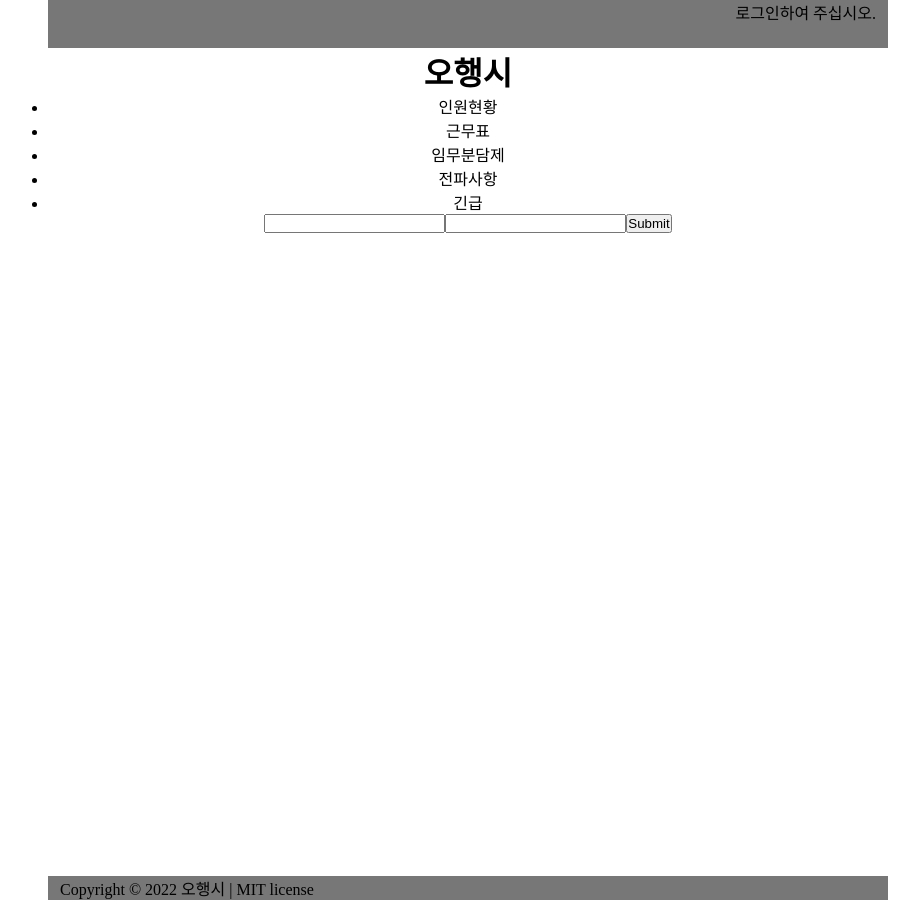
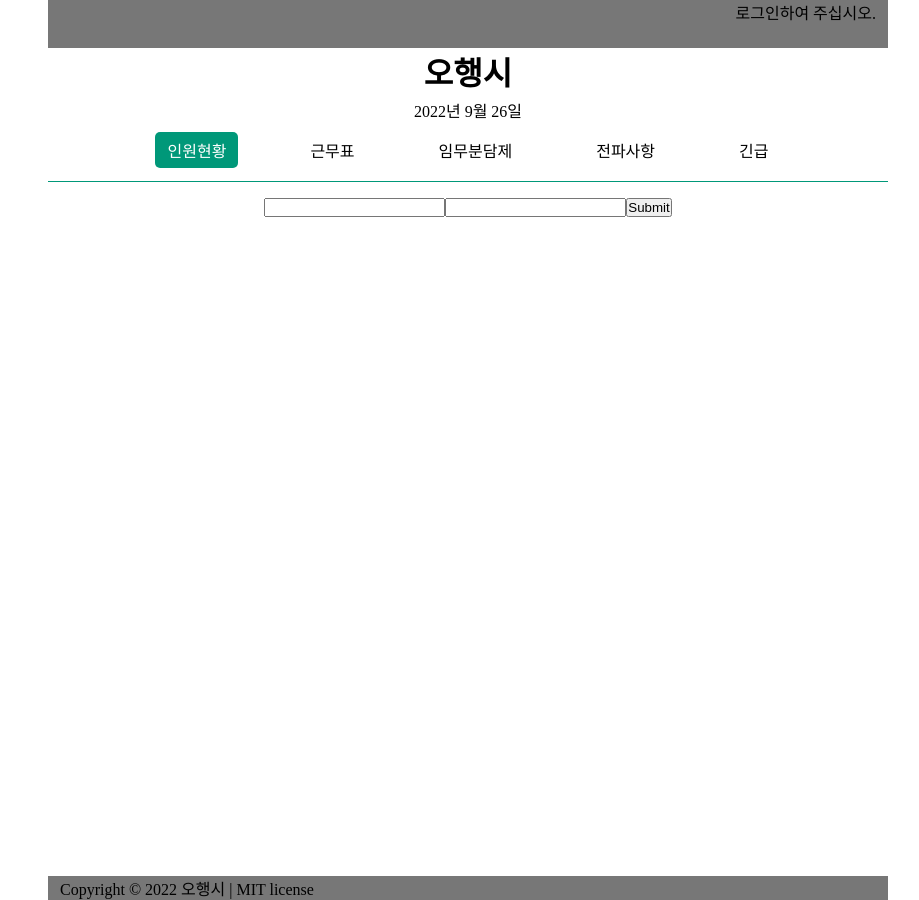
Before and after one commit to osamhack2022/WEB_OhHaengSi_Acrostic, a React (Create React App) app in the folder ohs-frontend/: page / in a window 1280 px wide. Shown: the whole page, without its empty margins (172-1091 px from the left). Built offline with nearby package versions, Linux system fonts and the light colour scheme.

Commit message:
Update Layout

```diff
--- a/ohs-frontend/src/components/Layout.tsx
+++ b/ohs-frontend/src/components/Layout.tsx
@@ -1,6 +1,6 @@
 import React from 'react';
 import styles from '../styles/Layout.module.scss';
-import { dateFormat } from '../utils/Date';
+import { dateKoreanFormat } from '../utils/Date';
 import Contents from './layout/Contents';
 
 function Layout(): React.ReactElement {
@@ -8,19 +8,31 @@ function Layout(): React.ReactElement {
 
   return (
     <div className={styles.wrap}>
+      <div className={styles.head}>
         <h1 onClick={() => setContent(1)}>오행시</h1>
-      <label>{dateFormat}</label>
+        <label>{dateKoreanFormat}</label>
         {/* <img src="" alt="logo" onClick={() => setContent(1)} /> */}
         <div className={styles.menu}>
           <ul>
-          <li onClick={() => setContent(1)}>인원현황</li>
-          <li onClick={() => setContent(2)}>근무표</li>
-          <li onClick={() => setContent(3)}>임무분담제</li>
-          <li onClick={() => setContent(4)}>전파사항</li>
-          <li onClick={() => setContent(5)}>긴급</li>
+            <li className={content === 1 ? styles.act : ''} onClick={() => setContent(1)}>
+              인원현황
+            </li>
+            <li className={content === 2 ? styles.act : ''} onClick={() => setContent(2)}>
+              근무표
+            </li>
+            <li className={content === 3 ? styles.act : ''} onClick={() => setContent(3)}>
+              임무분담제
+            </li>
+            <li className={content === 4 ? styles.act : ''} onClick={() => setContent(4)}>
+              전파사항
+            </li>
+            <li className={content === 5 ? styles.act : ''} onClick={() => setContent(5)}>
+              긴급
+            </li>
           </ul>
         </div>
-      <div className={styles.contentsbox}>
+      </div>
+      <div className={styles.contents}>
         <Contents content={content} />
       </div>
     </div>
--- a/ohs-frontend/src/components/layout/Contents.tsx
+++ b/ohs-frontend/src/components/layout/Contents.tsx
@@ -1,10 +1,10 @@
 import React from 'react';
 import { getCookie } from '../../utils/Cookie';
 import Board from './Board';
-import CleaningEach from './CleaningEach';
+import CleaningEach from './Cleaning';
 import Emergency from './Emergency';
 import Login from './Login';
-import PersonnelStatus from './PersonnelStatus';
+import PersonnelStatus from './Personnel';
 import Schedule from './Schedule';
 
 interface ContentsProps {
```
Lines whose indentation alone changed are shown as unchanged.
